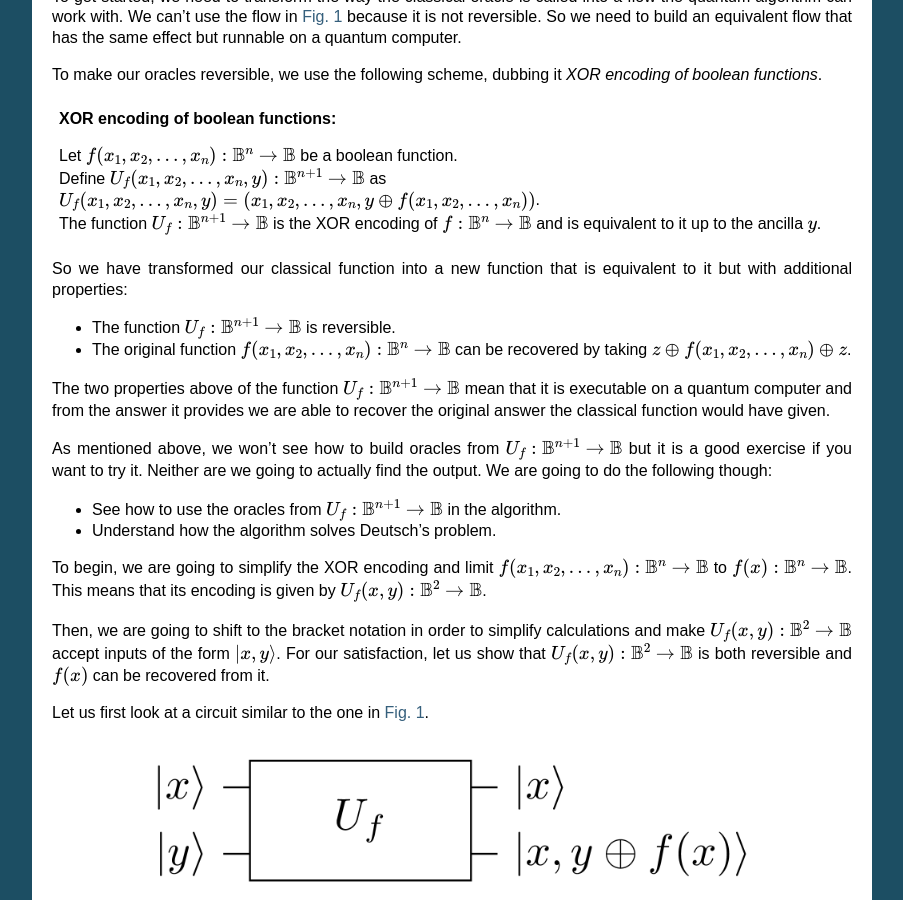
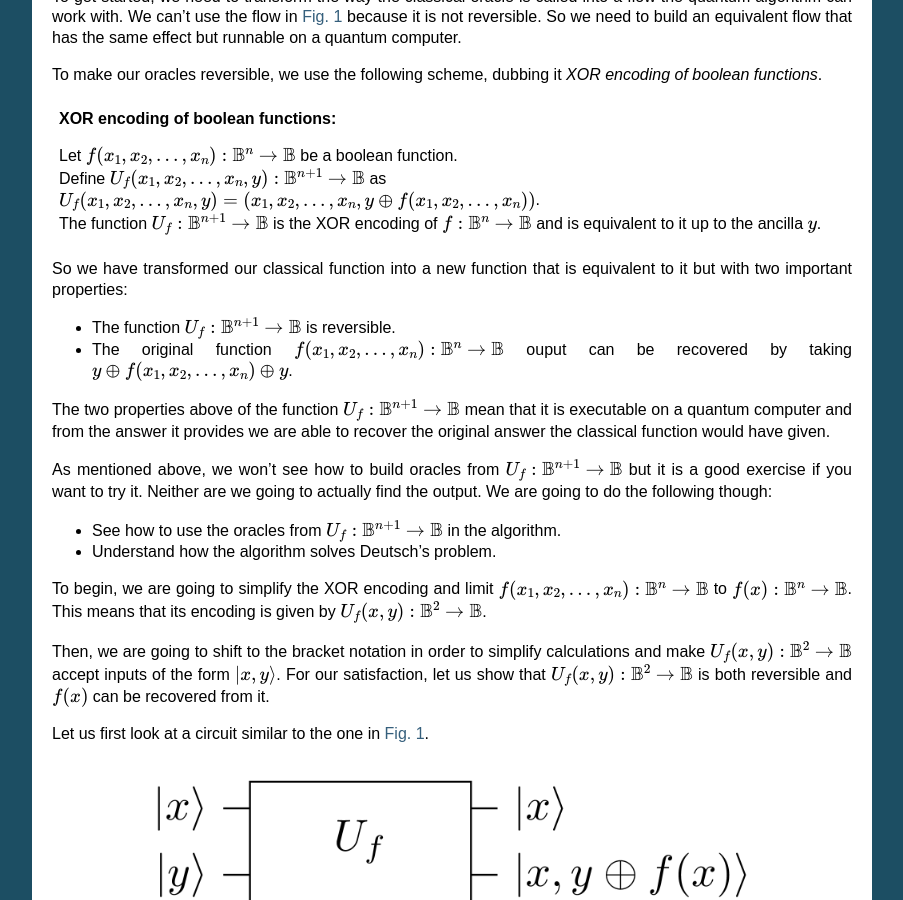
Before and after one commit to avalon-lang/docs, a Sphinx documentation site: the page built from source/algorithms/deutsch.rst, in a window 1280 px wide and 900 px high, scrolled down 2424 px. Shown: the whole window, without its empty margins (198-1101 px from the left). Built offline with Sphinx 7.4.7, drawn with Linux system fonts in a browser that asks for light colours.

Commit message:
Clarifications.

```diff
--- a/source/algorithms/deutsch.rst
+++ b/source/algorithms/deutsch.rst
@@ -157,10 +157,10 @@ To make our oracles reversible, we use the following scheme, dubbing it *XOR enc
     | The function :math:`U_f:\mathbb{B}^{n+1} \to \mathbb{B}` is the XOR encoding of :math:`f:\mathbb{B}^n \to \mathbb{B}` and is equivalent to it up to the ancilla :math:`y`.
 
 
-So we have transformed our classical function into a new function that is equivalent to it but with additional properties:
+So we have transformed our classical function into a new function that is equivalent to it but with two important properties:
 
 * The function :math:`U_f:\mathbb{B}^{n+1} \to \mathbb{B}` is reversible.
-* The original function :math:`f(x_1, x_2, \ldots, x_n):\mathbb{B}^n \to \mathbb{B}` can be recovered by taking :math:`z \oplus f(x_1, x_2, \ldots, x_n) \oplus z`.
+* The original function :math:`f(x_1, x_2, \ldots, x_n):\mathbb{B}^n \to \mathbb{B}` ouput can be recovered by taking :math:`y \oplus f(x_1, x_2, \ldots, x_n) \oplus y`.
 
 The two properties above of the function :math:`U_f:\mathbb{B}^{n+1} \to \mathbb{B}` mean
 that it is executable on a quantum computer and from the answer it provides we are able
```
